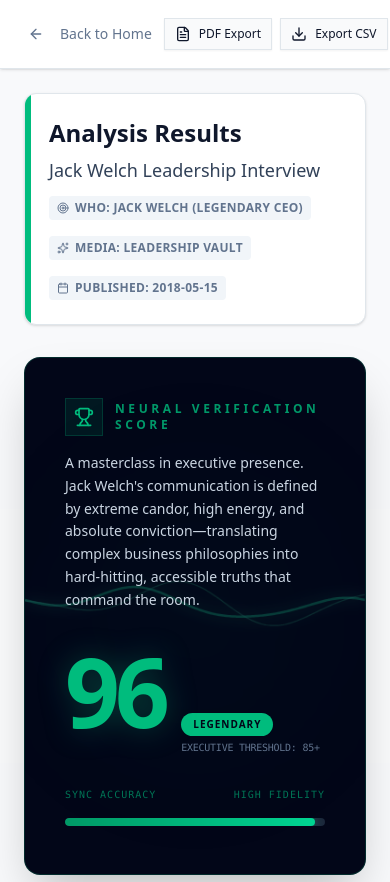
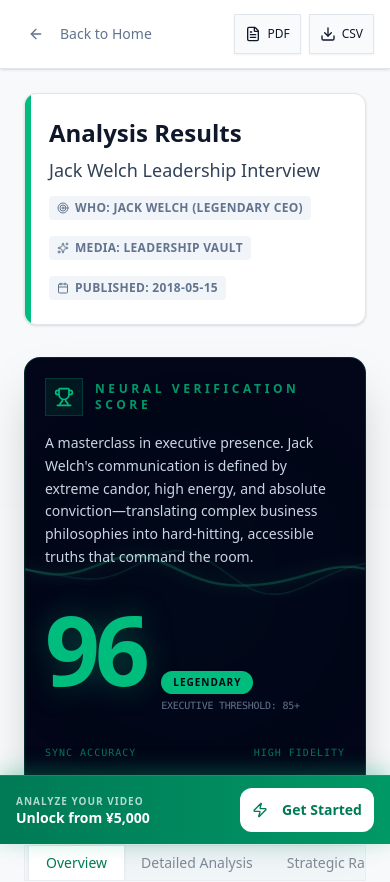
Before and after one commit to masamiiiiiiiii/executive-comms-ninja2, a Next.js app: page /en/demo in a window 390 px wide. Shown: the top 882 px of the page. Built offline with nearby package versions, Linux system fonts and the light colour scheme.

Commit message:
feat: mobile optimization + sticky demo CTA bar

```diff
--- a/src/app/[lang]/analysis/[id]/client-page.tsx
+++ b/src/app/[lang]/analysis/[id]/client-page.tsx
@@ -265,6 +265,27 @@ export default function AnalysisClientPage({ id, currentLang, dict, initialData
     return (
         <div className="min-h-screen bg-slate-50/50 text-slate-900 font-sans pb-20">
 
+            {/* Sticky mobile purchase CTA — only shown on demo page */}
+            {id === "demo" && (
+                <div className="fixed bottom-0 left-0 right-0 z-50 md:hidden bg-gradient-to-r from-emerald-700 to-emerald-600 px-4 py-3 flex items-center justify-between shadow-[0_-4px_20px_rgba(16,185,129,0.35)] border-t border-emerald-500/40">
+                    <div className="text-white">
+                        <p className="text-[10px] font-bold uppercase tracking-widest opacity-70">
+                            {currentLang === "ja" ? "独自分析を開始する" : "Analyze Your Video"}
+                        </p>
+                        <p className="text-sm font-extrabold leading-tight">
+                            {currentLang === "ja" ? "今すぐアンロック ¥5,000〜" : "Unlock from ¥5,000"}
+                        </p>
+                    </div>
+                    <Button
+                        className="bg-white text-emerald-700 font-black h-11 px-5 rounded-xl hover:bg-emerald-50 shrink-0 text-sm"
+                        onClick={() => router.push(`/${currentLang}/pricing`)}
+                    >
+                        <Zap className="mr-1.5 h-4 w-4" />
+                        {currentLang === "ja" ? "購入する" : "Get Started"}
+                    </Button>
+                </div>
+            )}
+
             {/* Top Navigation */}
             <div className="bg-white/90 backdrop-blur-md border-b border-border sticky top-0 z-50 px-4 sm:px-6 py-3 flex items-center justify-between shadow-sm">
                 <Button variant="ghost" asChild className="flex items-center text-sm font-medium text-slate-500 hover:text-slate-900 transition-colors p-2 sm:p-0 min-h-[44px]">
@@ -277,7 +298,7 @@ export default function AnalysisClientPage({ id, currentLang, dict, initialData
                     <Button
                         variant="outline"
                         size="sm"
-                        className="h-8 gap-2 text-xs"
+                        className="h-10 sm:h-8 gap-1.5 text-xs px-2.5"
                         onClick={() => {
                             if (pricingTier === "subscription" || pricingTier === "subscription_ja") {
                                 generatePDFExport(analysis, "exportable-analysis-results");
@@ -288,12 +309,12 @@ export default function AnalysisClientPage({ id, currentLang, dict, initialData
                             }
                         }}
                     >
-                        <FileText className="h-3 w-3" /> {dict.analysis.header.exportPdf}
+                        <FileText className="h-3 w-3" /> <span className="hidden sm:inline">{dict.analysis.header.exportPdf}</span><span className="sm:hidden">PDF</span>
                     </Button>
                     <Button
                         variant="outline"
                         size="sm"
-                        className="h-8 gap-2 text-xs"
+                        className="h-10 sm:h-8 gap-1.5 text-xs px-2.5"
                         onClick={() => {
                             if (pricingTier === "subscription" || pricingTier === "subscription_ja") {
                                 generateCSVExport(analysis);
@@ -304,7 +325,7 @@ export default function AnalysisClientPage({ id, currentLang, dict, initialData
                             }
                         }}
                     >
-                        <Download className="h-3 w-3" /> {dict.analysis.header.exportCsv}
+                        <Download className="h-3 w-3" /> <span className="hidden sm:inline">{dict.analysis.header.exportCsv}</span><span className="sm:hidden">CSV</span>
                     </Button>
                 </div>
             </div>
@@ -340,7 +361,7 @@ export default function AnalysisClientPage({ id, currentLang, dict, initialData
                 </div>
 
                 {/* Overall Score Card */}
-                <div className="bg-slate-950 rounded-2xl border border-emerald-500/20 shadow-2xl p-10 relative overflow-hidden">
+                <div className="bg-slate-950 rounded-2xl border border-emerald-500/20 shadow-2xl p-5 sm:p-8 md:p-10 relative overflow-hidden">
                     <div className="absolute inset-0 opacity-40">
                         <ElegantWaveform />
                     </div>
--- a/src/app/[lang]/page.tsx
+++ b/src/app/[lang]/page.tsx
@@ -75,26 +75,26 @@ export default async function Dashboard({ params }: { params: Promise<{ lang: 'e
 
       <main className="w-full max-w-5xl px-6 relative z-10 flex flex-col items-center justify-center pt-24">
         {/* Hero Section */}
-        <div className="w-full text-center space-y-8 mb-16 relative z-10 pt-10">
-          <Badge variant="outline" className="bg-white/50 backdrop-blur border-emerald-200 text-emerald-700 px-4 py-1.5 text-sm font-bold uppercase tracking-widest shadow-sm">
+        <div className="w-full text-center space-y-6 mb-16 relative z-10 pt-6 md:pt-10">
+          <Badge variant="outline" className="bg-white/50 backdrop-blur border-emerald-200 text-emerald-700 px-4 py-1.5 text-xs sm:text-sm font-bold uppercase tracking-widest shadow-sm">
             {dict.home.badge}
           </Badge>
-          <h1 className="text-5xl md:text-7xl font-extrabold tracking-tight text-slate-900 leading-[1.1] max-w-4xl mx-auto">
+          <h1 className="text-4xl sm:text-5xl md:text-7xl font-extrabold tracking-tight text-slate-900 leading-[1.1] max-w-4xl mx-auto px-2">
             {dict.home.title1} <br className="hidden md:block" />
-            <span className="text-transparent bg-clip-text bg-gradient-to-r from-emerald-600 to-teal-500 line-clamp-2 pb-2">
+            <span className="text-transparent bg-clip-text bg-gradient-to-r from-emerald-600 to-teal-500 pb-2 block md:inline">
               {dict.home.title2}
               {lang === 'ja' && <br className="hidden md:block" />}
               {dict.home.title3}
             </span>
           </h1>
-          <p className="text-xl text-slate-600 max-w-2xl mx-auto leading-relaxed">
+          <p className="text-base sm:text-xl text-slate-600 max-w-2xl mx-auto leading-relaxed px-4">
             {dict.home.subtitle}
           </p>
 
-          <div className="pt-6 pb-2">
+          <div className="pt-4 pb-2">
             <DemoCTA dict={dict.demoCta} currentLang={lang} />
           </div>
-          <p className="text-sm font-medium text-slate-500">
+          <p className="text-xs sm:text-sm font-medium text-slate-500 px-4">
             {dict.home.demoText}
           </p>
         </div>
```
